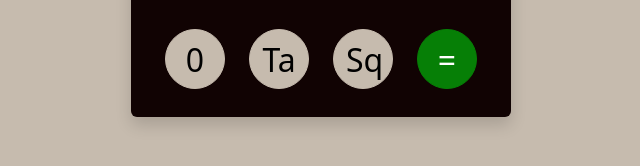
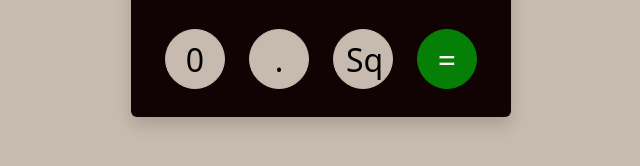
Before and after one commit to Kapil9711/Calculator, a website: page index.html in a window 1280 px wide. Shown: the part 608-774 px from the top of the page, 319-959 px from the left. Drawn offline with Linux system fonts and the light colour scheme.

Commit message:
added . btn rm table btn

```diff
--- a/index.html
+++ b/index.html
@@ -151,10 +151,10 @@
             </div>
             <div class="col-3">
               <button
-                id="table"
+                id="point"
                 class="operation table btn btn-light rounded-circle fs-2"
               >
-                Ta
+                .
               </button>
             </div>
             <div class="col-3">
```
